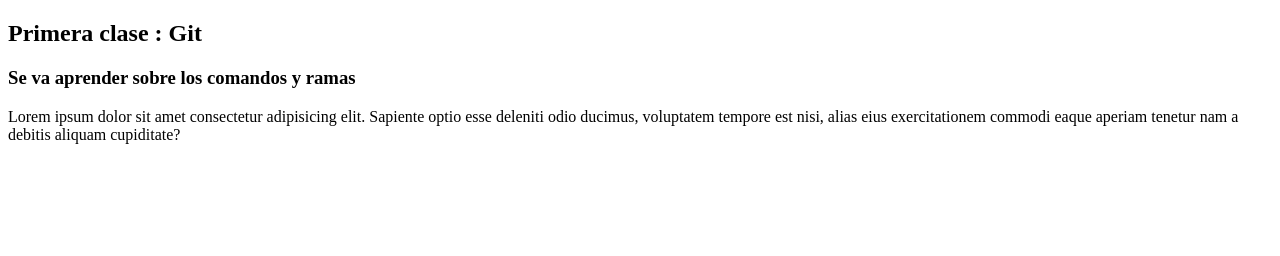
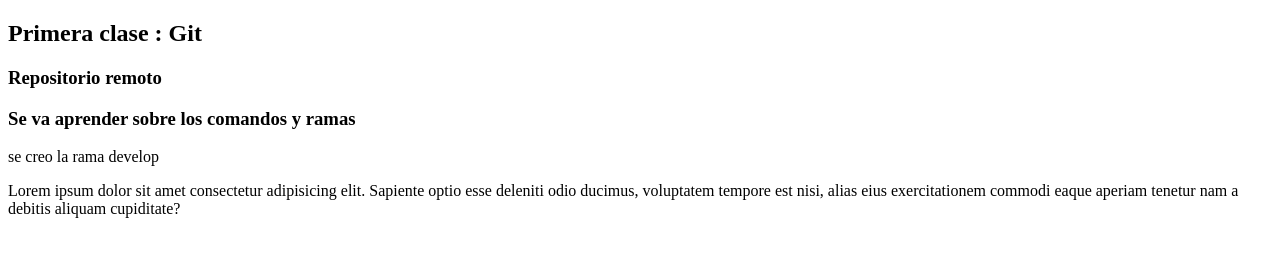
Before and after one commit to keylatriana/tallergit, a plain HTML site: page index.html in a window 1280 px wide. Drawn offline with Linux system fonts and the light colour scheme.

Commit message:
creacion de rama

```diff
--- a/index.html
+++ b/index.html
@@ -15,7 +15,11 @@
 
 <body>
      <h2> Primera clase : Git</h2>
+     <h3>Repositorio remoto</h3>
      <h3> Se va aprender sobre los comandos y ramas</h3>
+     <div>
+         <p>se creo la rama develop</p>
+     </div>
      <p>Lorem ipsum dolor sit amet consectetur adipisicing elit. Sapiente optio esse deleniti odio ducimus,
         voluptatem tempore est nisi, alias eius exercitationem commodi eaque aperiam tenetur nam a debitis
         aliquam cupiditate?</p>
```
